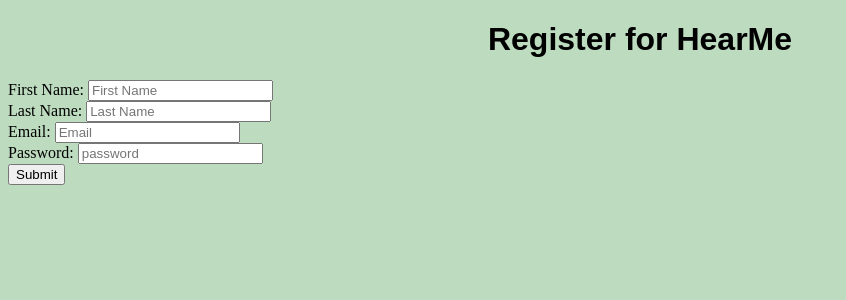
After one commit to elizabethchin/HearMeHearYou, a Flask app: page /register in a window 1280 px wide. The commit adds this page. Shown: the top 300 px of the page, without its empty margins (0-846 px from the left). Run offline with Flask 2, Linux system fonts and the light colour scheme; some libraries are stand-ins or nearby versions.

Commit message:
remove unused html files and add logout endpint

```diff
--- a/server.py
+++ b/server.py
@@ -1,9 +1,11 @@
 """Project Website."""
 
 from jinja2 import StrictUndefined
+
 from flask import Flask, render_template, redirect, request, flash, session
 from flask_debugtoolbar import DebugToolbarExtension
-from model import User, Inquiry, Response
+
+from model import connect_to_db, db, User, Inquiry, Response
 
 app = Flask(__name__)
 
@@ -26,46 +28,64 @@
     """Gets user's email and password."""
 
     #get email and password that the user submitted
-    email = request.args.get("email")
-    password = request.args.get("password")
+    email = request.form["email"]
+    password = request.form["password"]
 
     user = User.query.filter_by(email=email).first()
 
     if not user:
         flash("No such user")
+        return redirect("/")
 
     if user.password != password:
         flash("Incorrect password")
+        return redirect("/")
 
     session["user_id"] = user.user_id
 
     flash("Logged In")
 
+    return redirect("f"/users/{user.user_id})
+
+@app.route("/logout")
+def logout():
+    """Log out."""
+
+    del session["user_id"]
+    flash("Logged Out.")
     return redirect("/")
 
-@app.route("/users/{user.user_id}")
-def show_user_page():
-
-    return render_template("user_page.html")
-
-# @app.route("/welcome")
-# def welcome():
-#     """User's personal page after logging in."""
-
-#     return render_template("welcome.html")
-
-# @app.route("/about")
-# def about():
-#     """Describes what this web app does."""
-
-#     return render_template("about.html")
+@app.route("/register")
+def register():
+    """Show new user registration form."""
 
 
-@app.route("/create-report")
-def create_report():
-    """Form for generating report."""
+    return render_template("register.html")
 
-    return render_template("create_report.html")
+@app.route("/register", methods=["POST"])
+def process_registration():
+    """Process new user registration form."""
+
+    first_name = request.form["fname"] #get this from html where name=""
+    last_name = request.form["lname"]
+    email = request.form["email"]
+    password = request.form["password"]
+
+    new_user = User(first_name=first_name, last_name=last_name, email=email, password=password)
+
+    db.session.add(new_user)
+    db.session.commit()
+
+    flash(f"User {first_name} {last_name} added.")
+
+    return redirect("/")
+
+
+# @app.route("/create-report")
+# def create_report():
+#     """Form for generating report."""
+
+#     return render_template("create_report.html")
 
 
 
--- a/templates/base.html
+++ b/templates/base.html
@@ -17,10 +17,10 @@
 </head>
 <body>
 
+	{% block content %}
+
 	{% if "user_id" in session %}
 		<a href="/logout">Logout</a>
-	{% else %}
-		<a href="/login">Login</a>
 	{% endif %}
 
 	<hr>
@@ -31,7 +31,7 @@
 	</ul>
 
 
-	{% block content %}
+
 	{% endblock %}
 
 
--- /dev/null
+++ b/templates/register.html
@@ -0,0 +1,26 @@
+
+{% extends 'base.html'%}
+{% block title %}Incident Report{% endblock %}
+
+{% block content %}
+
+<h1>Register for HearMe</h1>
+
+<form action="/register" method="POST">
+
+<div class="registration_form">
+
+    <label>First Name: </label>
+    <input type="text" name="fname" placeholder="First Name" required><br>
+    <label>Last Name: </label>
+    <input type="text" name="lname" placeholder="Last Name" required><br>
+    <label>Email: </label>
+    <input type="email" name="email" placeholder="Email" required><br>
+    <label>Password: </label>
+    <input type="password" name="password" placeholder="password" required><br>
+    <button>Submit</button>
+</div>
+
+</form>
+
+{% endblock %}
```
Also changed, not shown: templates/homepage.html (+5 -11 lines), templates/ombuds.html (deleted), templates/resources.html (deleted).
